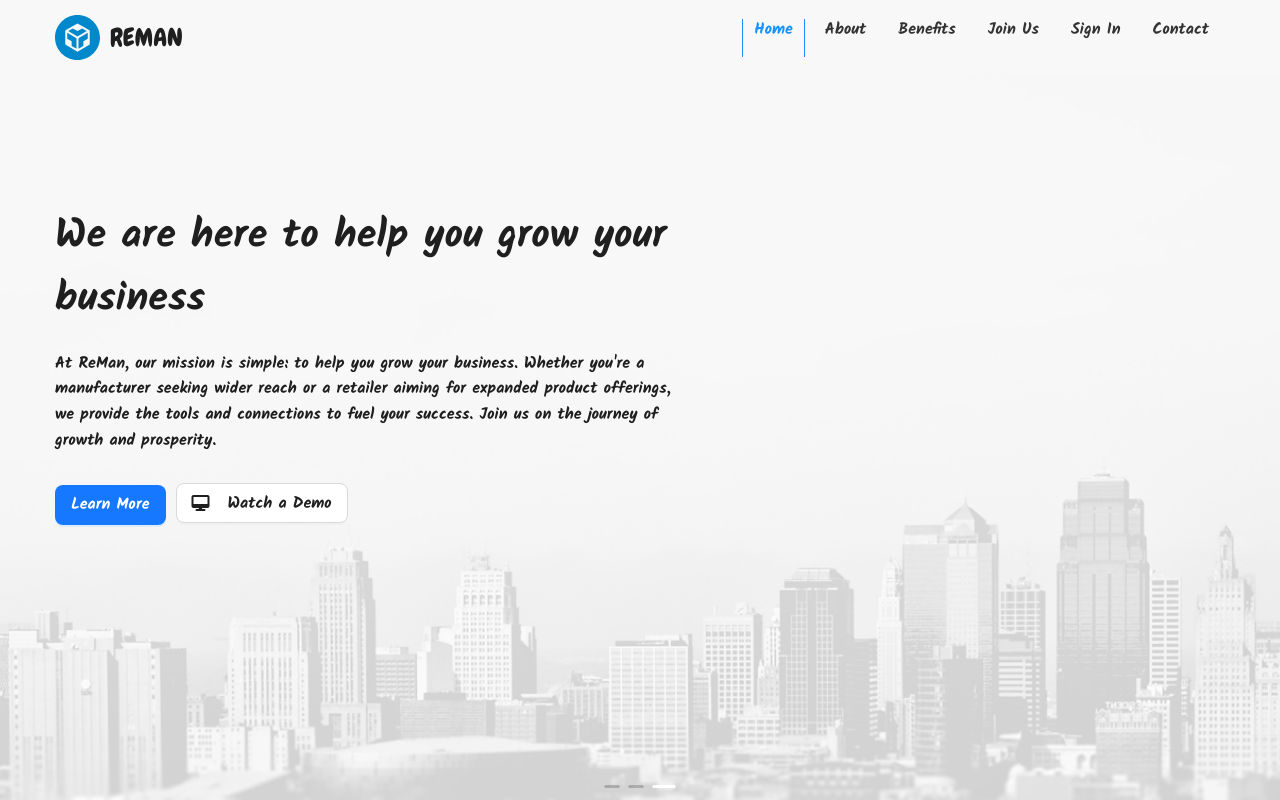
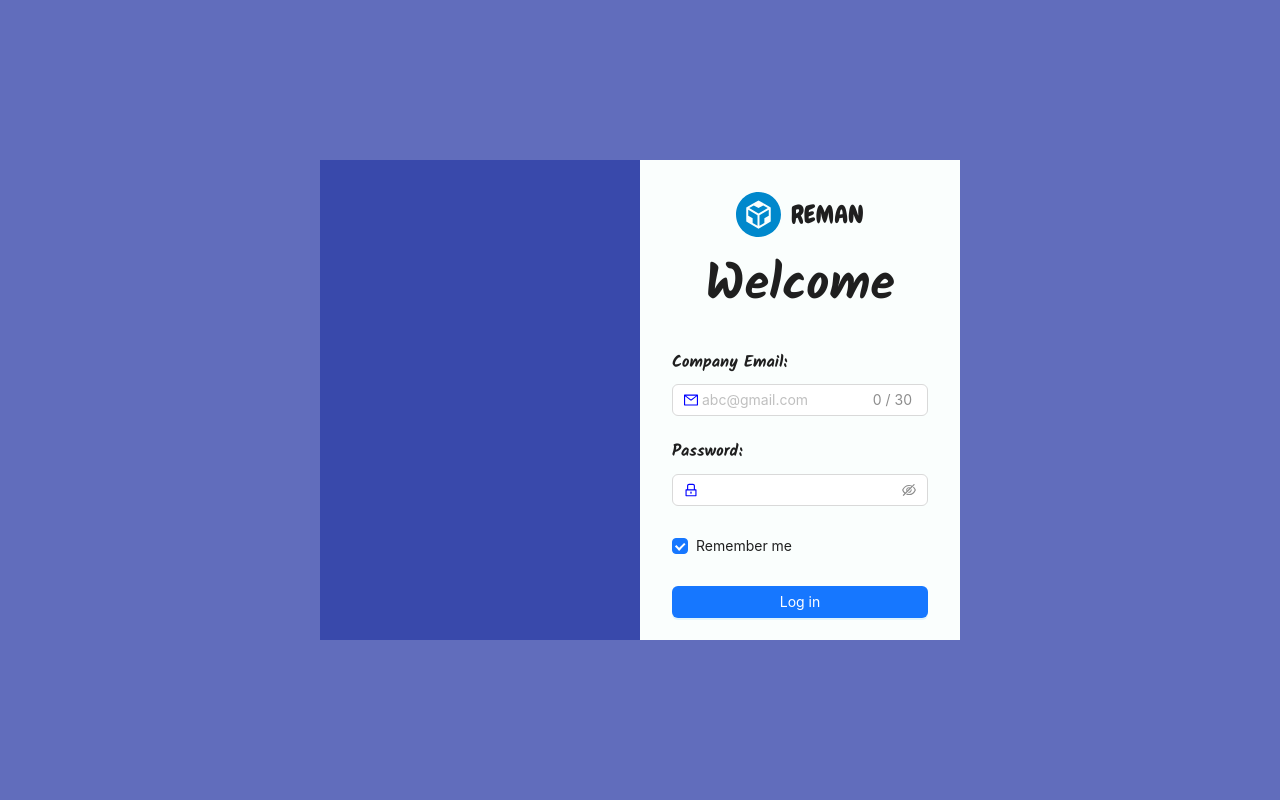
Before and after one commit to Frost101/ReMan-Frontend-Manufacturer, a React (Vite) app: page /signin in a window 1280 px wide. Shown: the top 800 px of the page. Built offline with nearby package versions, Linux system fonts and the light colour scheme.

Commit message:
Sign In Page partially complete

```diff
--- a/package.json
+++ b/package.json
@@ -13,6 +13,7 @@
     "antd": "^5.13.2",
     "react": "^18.2.0",
     "react-dom": "^18.2.0",
+    "react-router-dom": "^6.21.3",
     "react-slick": "^0.30.1",
     "slick-carousel": "^1.8.1"
   },
--- a/src/App.jsx
+++ b/src/App.jsx
@@ -1,4 +1,5 @@
 import { useState } from 'react'
+import { BrowserRouter as Router, Routes, Route} from 'react-router-dom'
 import './App.css'
 
 import Landing_page from './pages/Landing_page'
@@ -12,7 +13,12 @@ function App() {
 
   return (
     <div>
-        <Landing_page />
+        <Router>
+          <Routes>
+            <Route path="/" element={<Landing_page />} />
+            <Route path="/signin" element={<SignIn />} />
+          </Routes>
+        </Router>
     </div>
   )
 }
--- a/src/assets/css/SignIn.css
+++ b/src/assets/css/SignIn.css
@@ -8,7 +8,7 @@
 
   .center-box {
     width: 50%; /* Adjust the width of the box as needed */
-    height: 50%; /* Adjust the height of the box as needed */
+    height: 60%; /* Adjust the height of the box as needed */
     display: flex;
     flex-direction: row;
   }
--- a/src/components/AppHeader.jsx
+++ b/src/components/AppHeader.jsx
@@ -18,11 +18,11 @@ function AppHeader() {
             defaultSelectedKeys={['Home']}
             disabledOverflow={true}
             >
-                <Menu.Item key="Home" ><p style={{fontFamily:'Kalam'}}>Home</p></Menu.Item>
+                <Menu.Item key="Home" ><p style={{fontFamily:'Kalam'}}><a href='/'>Home</a></p></Menu.Item>
                 <Menu.Item key="About"><p style={{fontFamily:'Kalam'}}><a href='#about'>About</a></p></Menu.Item>
                 <Menu.Item key="Benefits"> <p style={{fontFamily:'Kalam'}}><a href='#benefits'>Benefits</a></p> </Menu.Item>
                 <Menu.Item key="Join"> <p style={{fontFamily:'Kalam'}}><a href='#join'>Join Us</a></p> </Menu.Item>
-                <Menu.Item key="SignIn"> <p style={{fontFamily:'Kalam'}}><a href='#signin'>Sign In</a></p> </Menu.Item>
+                <Menu.Item key="SignIn"> <p style={{fontFamily:'Kalam'}}><a href='/signin'>Sign In</a></p> </Menu.Item>
                 <Menu.Item key="Contact"> <p style={{fontFamily:'Kalam'}}><a href='#contact'>Contact</a></p> </Menu.Item>
 
             </Menu>
--- a/src/components/LandingHero.jsx
+++ b/src/components/LandingHero.jsx
@@ -34,7 +34,7 @@ function LandingHero(){
                                         <h1 style={{fontFamily:'Kalam', fontSize:'40px'}}>{item.title}</h1>
                                         <p style={{fontFamily:'Kalam'}}>{item.content}</p>
                                         <div className="btnHolder">
-                                            <Button type="primary" style={{fontFamily:'Kalam'}} size="large">Learn More</Button>
+                                            <Button type="primary" style={{fontFamily:'Kalam'}} size="large"><a href='#join'>Join Today</a></Button>
                                             <Button size="large" style={{fontFamily:'Kalam'}} ><i className="fas fa-desktop"></i> Watch a Demo</Button>
                                         </div>
                                     </div>
--- /dev/null
+++ b/src/components/LogoAndName.jsx
@@ -0,0 +1,15 @@
+import { CodeSandboxCircleFilled } from '@ant-design/icons';
+
+function LogoAndName(){
+    return(
+        <div className="logo">
+            <div style={{ display: 'flex', alignItems: 'center', justifyContent:'center',marginBottom:'10px' }}>
+                <CodeSandboxCircleFilled style={{ fontSize: '45px', color: '#08c' }} />
+                <p style={{fontSize:'25px', margin: '0', marginLeft: '10px', fontFamily:'Chewy'}}>REMAN</p>
+            </div>
+        </div>
+    );
+}
+
+
+export default LogoAndName;
--- a/src/components/SignIn/LoginForm.jsx
+++ b/src/components/SignIn/LoginForm.jsx
@@ -1,36 +1,63 @@
 import React from 'react';
 import { Form, Input, Button, Checkbox } from 'antd';
 import 'antd/dist/reset.css';
+import LogoAndName from '../LogoAndName';
+import {MailOutlined, LockOutlined } from '@ant-design/icons';
 
 const LoginForm = () => {
   const onFinish = (values) => {
     console.log('Received values:', values);
-    // Add your login logic here
+    setTimeout(() => {
+        alert('Login Successful!');
+    }
+    , 1000);
+    // window.location.href = '/';
   };
 
   return (
     <div style={{alignItems:'flex-end', display:'flex', justifyContent: 'center', padding:'10%'}}>
 
-            <Form
-        name="login-form"
-        initialValues={{ remember: true }}
-        onFinish={onFinish}
+        <Form
+            name="login-form"
+            labelCol={{span:8}}
+            initialValues={{ remember: true }}
+            onFinish={onFinish}
         >
+            <LogoAndName />
             <h1 style={{fontFamily:'Kalam', fontSize:'50px', display:'flex', justifyContent:'center'}}>Welcome</h1>
+            <h3 style={{fontFamily:'Kalam', alignContent:'left'}}>Company Email:</h3>
         <Form.Item
-            label="Username"
-            name="username"
-            rules={[{ required: true, message: 'Please input your username!' }]}
+            name="email"
+            rules= {[
+                {
+                    required: true,
+                    type: 'email',
+                    message:
+                        'Enter a valid email address!',
+                },
+            ]}
+            hasFeedback
         >
-            <Input />
+            {/* <p style={{fontFamily:'Kalam'}}>Company Email:</p> */}
+            <Input
+                placeholder='abc@gmail.com'
+                maxLength={30}
+                showCount
+                allowClear
+                prefix={<MailOutlined style={{color:'blue'}} />}
+            />
         </Form.Item>
 
+        <h3 style={{fontFamily:'Kalam', alignContent:'left'}}>Password:</h3>
         <Form.Item
-            label="Password"
             name="password"
             rules={[{ required: true, message: 'Please input your password!' }]}
         >
-            <Input.Password />
+            {/* <p style={{fontFamily:'Kalam'}}>Password:</p> */}
+            <Input.Password
+            allowClear
+            prefix={<LockOutlined  style={{color:'blue'}}/>}
+            />
         </Form.Item>
 
         <Form.Item name="remember" valuePropName="checked">
@@ -38,7 +65,7 @@ const LoginForm = () => {
         </Form.Item>
 
         <Form.Item>
-            <Button type="primary" htmlType="submit">
+            <Button block type="primary" htmlType="submit">
             Log in
             </Button>
         </Form.Item>
```
Also changed, not shown: 1 other file (tests, documents, lock files or other folders).
